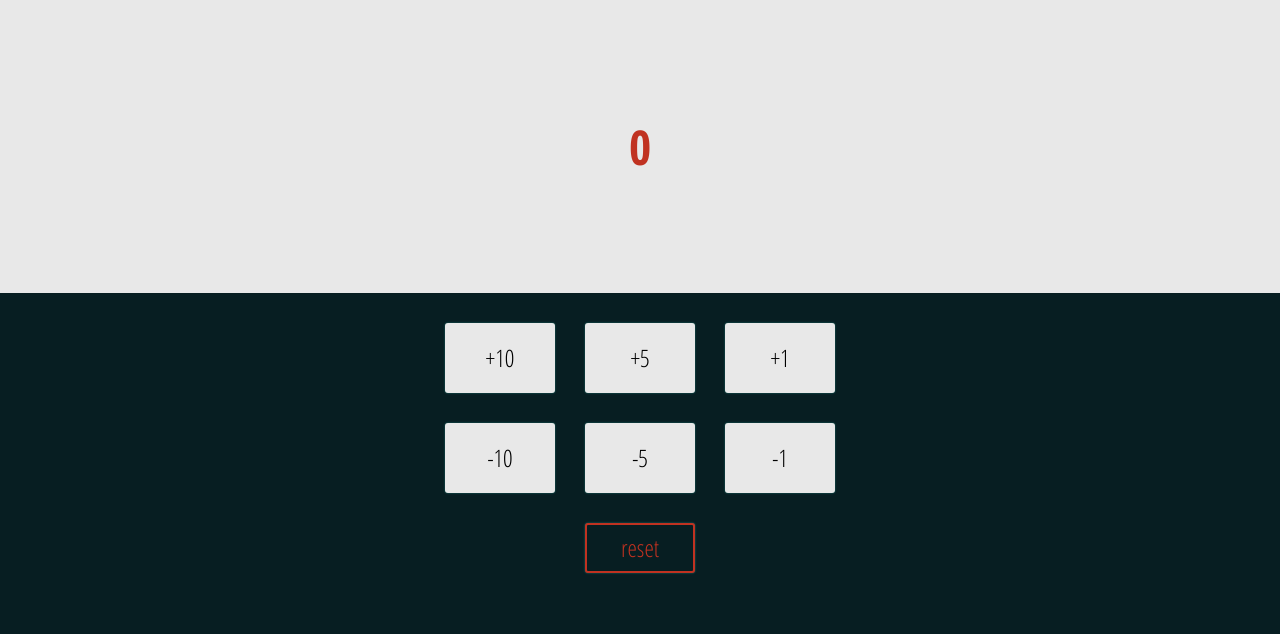
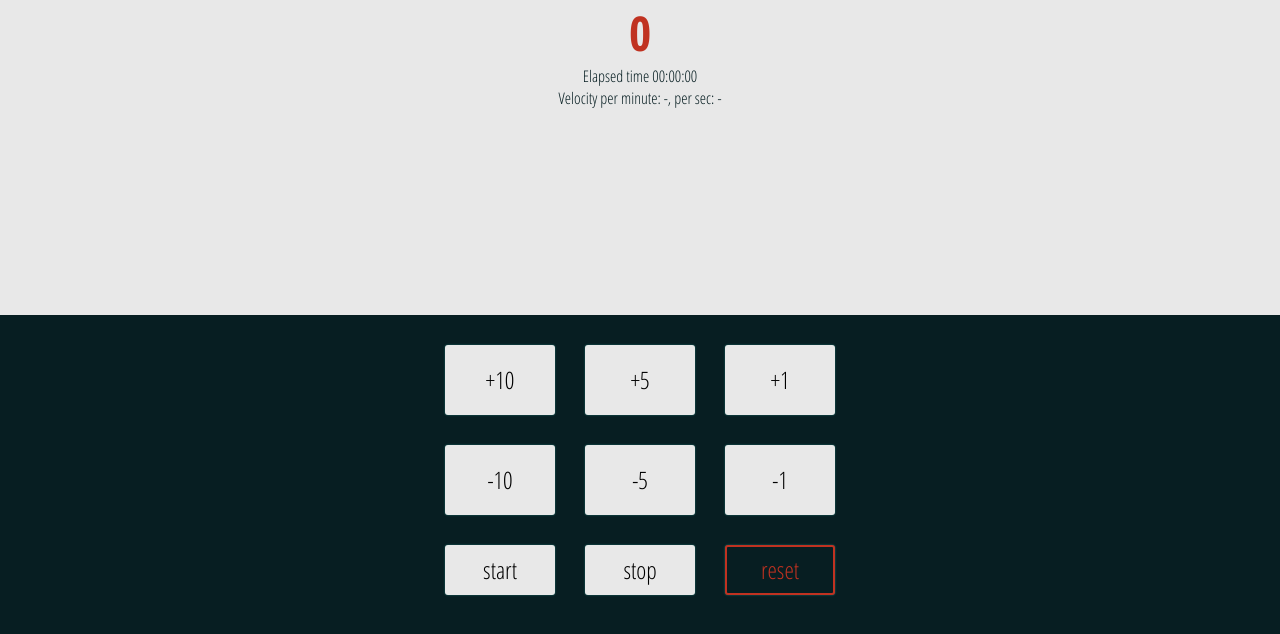
Before and after one commit to sajgal/rx-counter, a React (Create React App) app: page / in a window 1280 px wide. Shown: the top 634 px of the page. Built offline with nearby package versions, Linux system fonts and the light colour scheme; the HTML template or start-up script is replaced by a standard one.

Commit message:
Adds timer and velocity stats

```diff
--- a/package.json
+++ b/package.json
@@ -6,6 +6,7 @@
     "@testing-library/jest-dom": "^4.2.4",
     "@testing-library/react": "^9.3.2",
     "@testing-library/user-event": "^7.1.2",
+    "moment": "^2.24.0",
     "react": "^16.13.0",
     "react-dom": "^16.13.0",
     "react-scripts": "3.4.0",
--- a/src/Counter.js
+++ b/src/Counter.js
@@ -1,10 +1,17 @@
 import React, { useRef, useEffect } from 'react';
+import { fromEvent, interval } from 'rxjs';
+import { tap, map, filter } from 'rxjs/operators'
 import { useState } from 'react';
-import { fromEvent } from 'rxjs';
-import { tap, map, filter } from 'rxjs/operators'
+import moment from 'moment';
 import styled from 'styled-components';
 
 const LOCAL_STORAGE_COUNT = 'count';
+const LOCAL_STORAGE_START = 'start';
+const LOCAL_STORAGE_END = 'end';
+const FUNCTION_START = 'start';
+const FUNCTION_STOP = 'stop';
+const FUNCTION_RESET = 'reset';
+const DEFAULT_DURATION = { string: '00:00:00', seconds: 0 };
 
 const Wrapper = styled.div`
   display: grid;
@@ -15,10 +22,15 @@ const Wrapper = styled.div`
   }
 `;
 
+const Display = styled.div`
+  /* display: flex; */
+  text-align: center;
+`;
+
 const Count = styled.div`
-  display: flex;
-  align-items: center;
-  justify-content: center;
+  /* display: flex; */
+  /* align-items: center; */
+  /* justify-content: center; */
   color: ${({ count }) => {
     if (count < 1) {
       return 'var(--color-red)';
@@ -56,8 +68,6 @@ const Button = styled.button`
   }
 
   &:last-child {
-      grid-column: 2 / 3;
-
       background: var(--color-black);
       border: 2px solid var(--color-red);
       color: var(--color-red);
@@ -71,7 +81,11 @@ const Button = styled.button`
 
 const Counter = () => {
   const [count, setCount] = useState(parseInt(localStorage.getItem(LOCAL_STORAGE_COUNT)) || 0);
+  const [startTime, setStartTime] = useState(localStorage.getItem(LOCAL_STORAGE_START) || undefined);
+  const [endTime, setEndTime] = useState(localStorage.getItem(LOCAL_STORAGE_END) || undefined);
   const buttonsWrapperRef = useRef();
+  const timer$ = interval(1000);
+  const [duration, setDuration] = useState(DEFAULT_DURATION);
 
   const buttons = [
     { label: '+10', value: 10 },
@@ -80,15 +94,18 @@ const Counter = () => {
     { label: '-10', value: -10 },
     { label: '-5', value: -5 },
     { label: '-1', value: -1 },
-    { label: 'reset', value: 0 },
+    { label: 'start', function: FUNCTION_START },
+    { label: 'stop', function: FUNCTION_STOP },
+    { label: 'reset', function: FUNCTION_RESET },
   ];
 
+  /* Sets listeners for Value Buttons */
   useEffect(() => {
     const click$ = fromEvent(buttonsWrapperRef.current, 'click')
       .pipe(
         filter((event) => event.srcElement.dataset.value),
         map(event => parseInt(event.srcElement.dataset.value)),
-        map((value) => value === 0 ? 0 : count + value),
+        map((value) => count + value),
         tap(setCount),
         tap(newCountValue => localStorage.setItem(LOCAL_STORAGE_COUNT, newCountValue)),
       )
@@ -97,14 +114,92 @@ const Counter = () => {
     return () => click$.unsubscribe();
   }, [count, buttonsWrapperRef]);
 
+  /* Sets listeners for Start & End button */
+  useEffect(() => {
+    const click$ = fromEvent(buttonsWrapperRef.current, 'click')
+      .pipe(
+        filter((event) => event.srcElement.dataset.function),
+        map((event) => event.srcElement.dataset.function),
+      );
+
+    const start$ = click$.pipe(
+      filter((buttonFunction) => buttonFunction === FUNCTION_START),
+      map(() => moment()),
+      tap((start) => setStartTime(start)),
+      tap((start) => localStorage.setItem(LOCAL_STORAGE_START, start)),
+    ).subscribe();
+
+    const stop$ = click$.pipe(
+      filter((buttonFunction) => buttonFunction === FUNCTION_STOP),
+      map(() => moment()),
+      tap((end) => setEndTime(end)),
+      tap((end) => localStorage.setItem(LOCAL_STORAGE_END, end)),
+    ).subscribe();
+
+    const reset$ = click$.pipe(
+      filter((buttonFunction) => buttonFunction === FUNCTION_RESET),
+      tap(() => {
+        setStartTime(undefined);
+        setEndTime(undefined);
+        setCount(0);
+        setDuration(DEFAULT_DURATION);
+        localStorage.clear();
+      }),
+    ).subscribe();
+
+    return () => {
+      start$.unsubscribe();
+      stop$.unsubscribe();
+      reset$.unsubscribe();
+    }
+  }, [startTime, endTime, buttonsWrapperRef]);
+
+  /* Sets duration every second */
+  useEffect(() => {
+    const timerSubscription = timer$.pipe(
+      filter(() => startTime !== undefined && endTime === undefined),
+      map(() => moment.duration(moment().diff(startTime))),
+      map((duration) => {
+        const inSeconds = duration.asSeconds();
+
+        const hours = duration.hours();
+        duration.subtract(moment.duration(hours, 'hours'));
+
+        const minutes = duration.minutes();
+        duration.subtract(moment.duration(minutes, 'minutes'));
+
+        const seconds = duration.seconds();
+        const pad = (number) => number < 10 ? `0${number}` : number;
+
+        return {
+          seconds: parseInt(inSeconds),
+          string: `${pad(hours)}:${pad(minutes)}:${pad(seconds)}`,
+        }
+      }),
+      tap(setDuration),
+    ).subscribe();
+
+    return () => timerSubscription.unsubscribe();
+  }, [startTime, endTime, duration, timer$]);
+
+  const velocity = {
+    perSecond: duration.seconds > 0 ? (count / duration.seconds).toFixed(2) : '-',
+    perMinute: duration.seconds > 0 ? (count / (60 / duration.seconds)).toFixed(2) : '-',
+  }
+
   return (
     <Wrapper>
-      <Count count={count}>{count}</Count>
+      <Display>
+        <Count count={count}>{count}</Count>
+        <div>Elapsed time {duration.string}</div>
+        <div>Velocity per minute: {velocity.perMinute}, per sec: {velocity.perSecond}</div>
+      </Display>
       <ButtonsWrapper ref={buttonsWrapperRef}>
         {buttons.map((button) => <Button
           ref={button.ref}
           key={button.label}
           data-value={button.value}
+          data-function={button.function}
         >
           {button.label}
         </Button>)}
```
Also changed, not shown: 1 other file (tests, documents, lock files or other folders).
